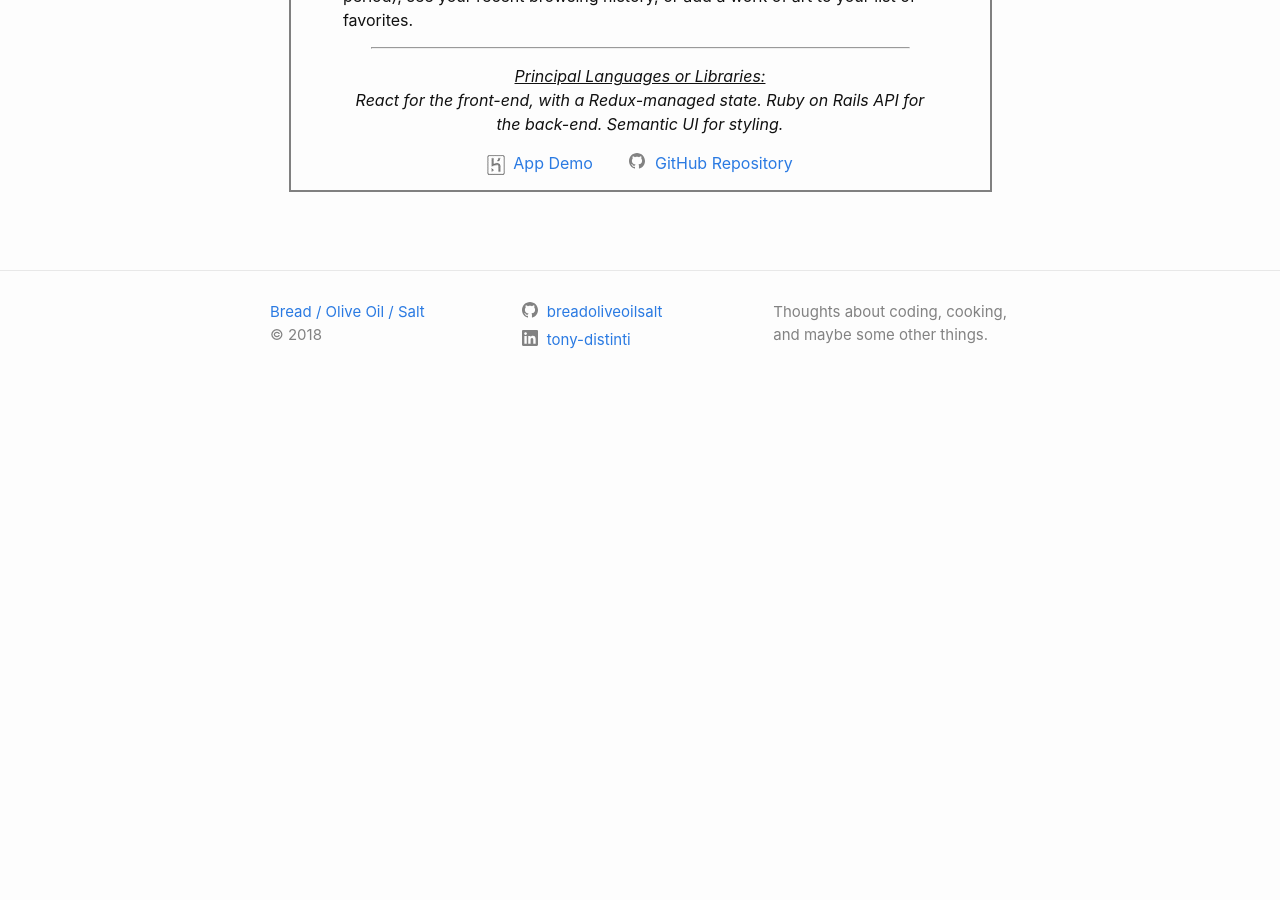
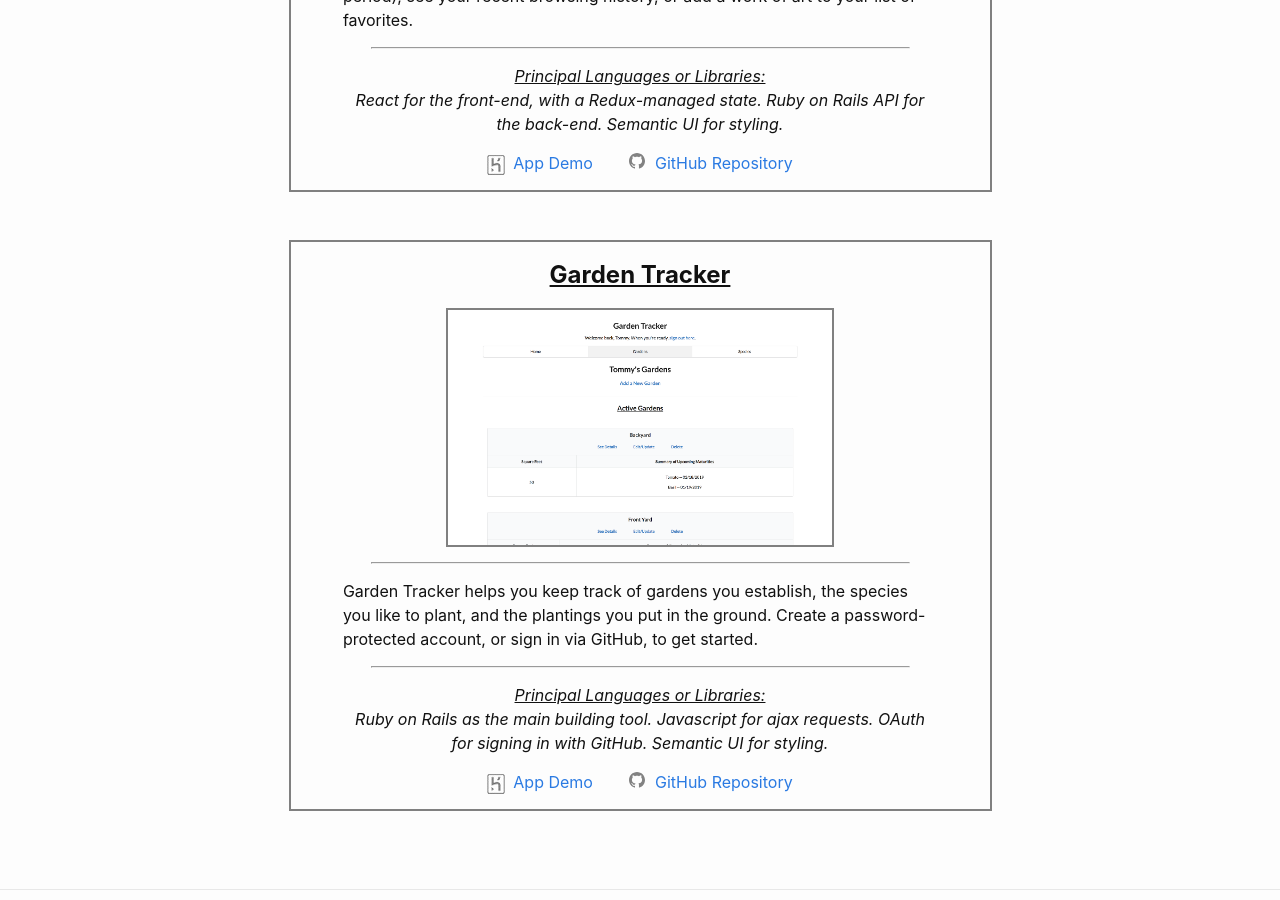
Before and after one commit to breadoliveoilsalt/breadoliveoilsalt.github.io, a Jekyll site: the page built from projects.md, in a window 1280 px wide and 900 px high, scrolled down 615 px. Built offline with Jekyll 4.4.1, drawn with Linux system fonts in a browser that asks for light colours; before the commit the page ends 1026 px from its top, so only the background shows below that.

Commit message:
Add info for Garden Tracker project.

```diff
--- a/_data/projects.yml
+++ b/_data/projects.yml
@@ -6,3 +6,12 @@
   app_url: https://browseum.herokuapp.com/
   github_url: https://github.com/breadoliveoilsalt/browseum
   video_url:
+
+- id: garden-tracker
+  title: Garden Tracker
+  image_path: /assets/images/projects/garden-tracker-thumbnail.png
+  description: Garden Tracker helps you keep track of gardens you establish, the species you like to plant, and the plantings you put in the ground. Create a password-protected account, or sign in via GitHub, to get started.
+  languages: Ruby on Rails as the main building tool. Javascript for ajax requests. OAuth for signing in with GitHub. Semantic UI for styling.
+  app_url: https://garden-plot-tracker.herokuapp.com/
+  github_url: https://github.com/breadoliveoilsalt/garden-tracker
+  video_url:
```
Also changed, not shown: assets/images/projects/garden-tracker-thumbnail.png (added).
